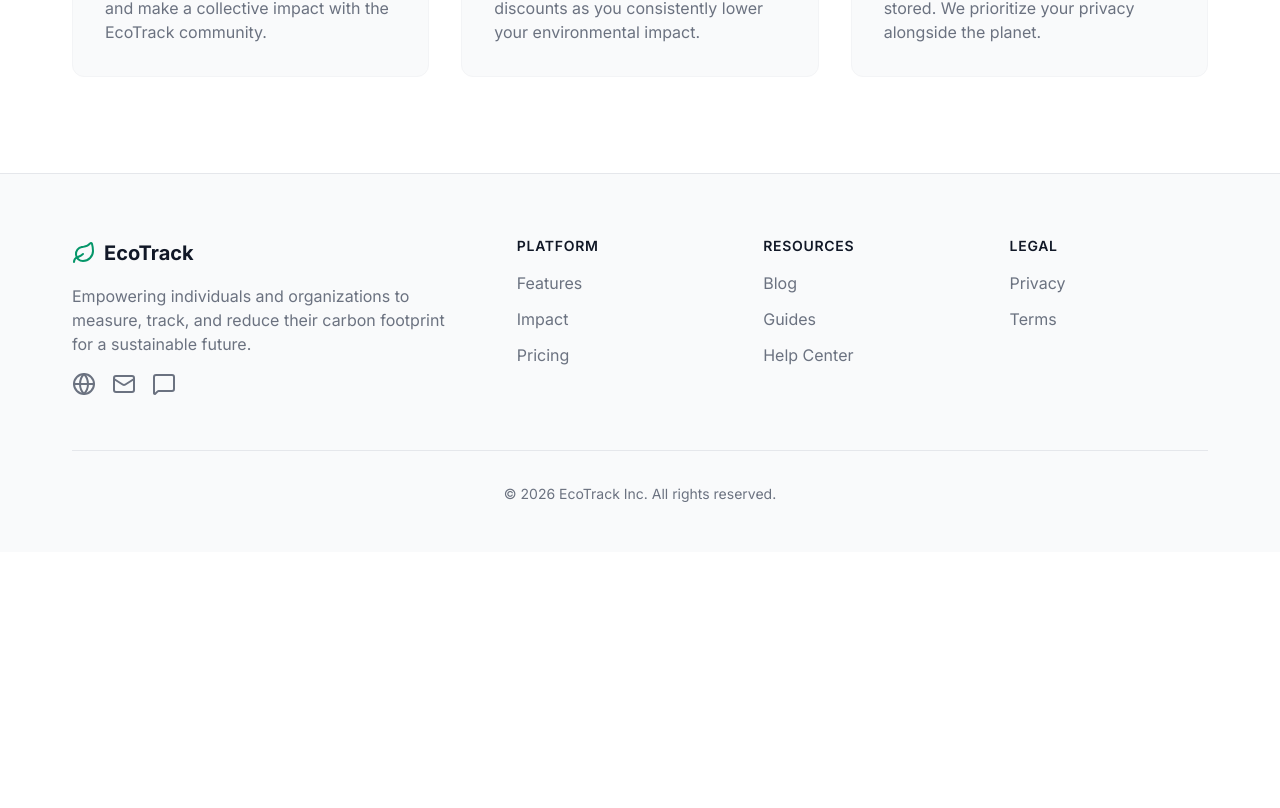
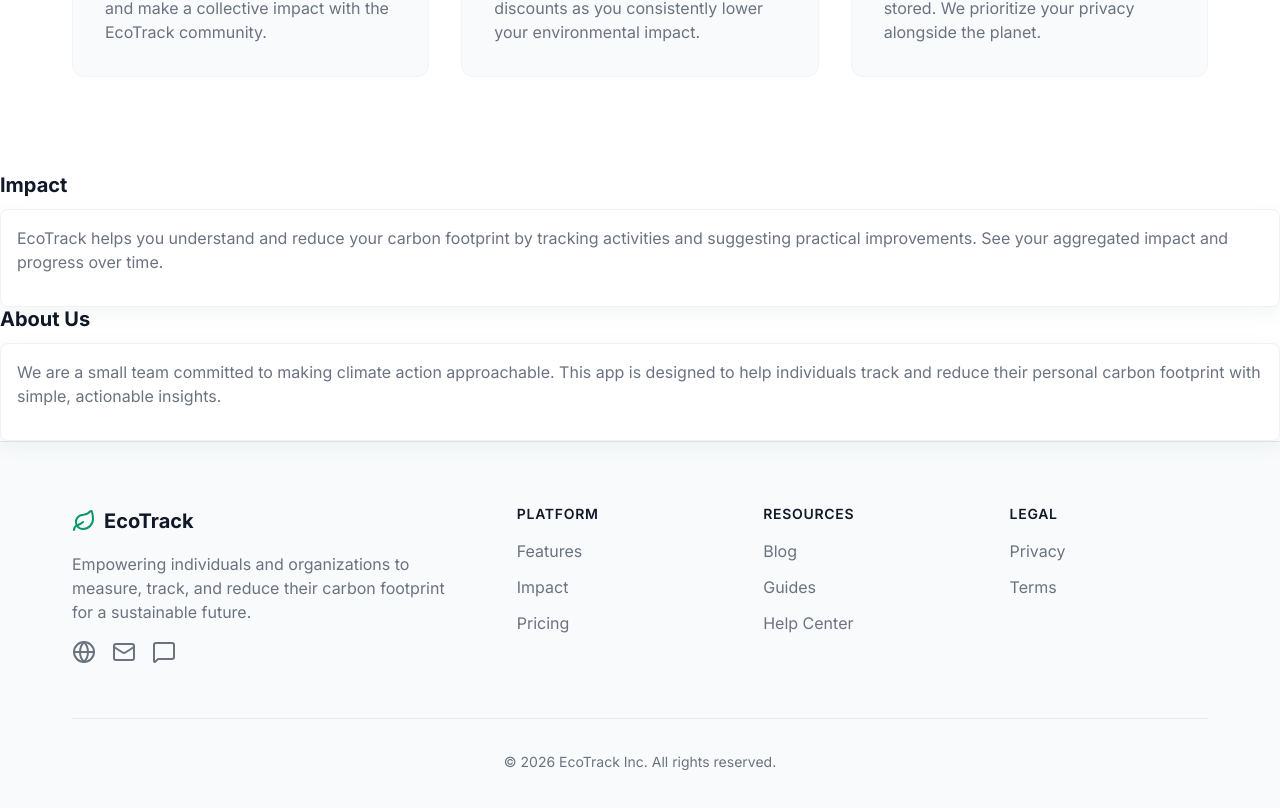
Before and after one commit to khanadil84/carbon-footprint-awareness-platform, a React (Vite) app: page / in a window 1280 px wide. Shown: the part 1430-2238 px from the top of the page. Before the commit the page ends 1982 px from the top, so only its background shows below. Built offline with nearby package versions, Linux system fonts and the light colour scheme; no server answers.

Commit message:
Add landing page impact and about sections

```diff
--- /dev/null
+++ b/src/components/sections/AboutSection.jsx
@@ -0,0 +1,21 @@
+import React from 'react';
+import './HeroSection.css';
+
+export const AboutSection = () => {
+  return (
+    <section id="about" className="dfp-section" aria-labelledby="about-heading">
+      <div className="dfp-section__header">
+        <h2 id="about-heading">About Us</h2>
+      </div>
+      <div className="dfp-section__content">
+        <p>
+          We are a small team committed to making climate action approachable. This app is designed
+          to help individuals track and reduce their personal carbon footprint with simple, actionable
+          insights.
+        </p>
+      </div>
+    </section>
+  );
+};
+
+export default AboutSection;
--- /dev/null
+++ b/src/components/sections/ImpactSection.jsx
@@ -0,0 +1,20 @@
+import React from 'react';
+import './HeroSection.css';
+
+export const ImpactSection = () => {
+  return (
+    <section id="impact" className="dfp-section" aria-labelledby="impact-heading">
+      <div className="dfp-section__header">
+        <h2 id="impact-heading">Impact</h2>
+      </div>
+      <div className="dfp-section__content">
+        <p>
+          EcoTrack helps you understand and reduce your carbon footprint by tracking activities and
+          suggesting practical improvements. See your aggregated impact and progress over time.
+        </p>
+      </div>
+    </section>
+  );
+};
+
+export default ImpactSection;
--- a/src/index.css
+++ b/src/index.css
@@ -16,6 +16,11 @@ html, body {
   line-height: 1.5;
   -webkit-font-smoothing: antialiased;
   -moz-osx-font-smoothing: grayscale;
+}
+
+/* Enable smooth scrolling for in-page anchor navigation */
+html {
+  scroll-behavior: smooth;
 }
 
 #root {
--- a/src/pages/LandingPage.jsx
+++ b/src/pages/LandingPage.jsx
@@ -3,6 +3,8 @@ import { Navbar } from '../components/layout/Navbar';
 import { Footer } from '../components/layout/Footer';
 import { HeroSection } from '../components/sections/HeroSection';
 import { FeaturesSection } from '../components/sections/FeaturesSection';
+import { ImpactSection } from '../components/sections/ImpactSection';
+import { AboutSection } from '../components/sections/AboutSection';
 
 export const LandingPage = () => {
   return (
@@ -11,6 +13,8 @@ export const LandingPage = () => {
       <main id="main-content">
         <HeroSection />
         <FeaturesSection />
+        <ImpactSection />
+        <AboutSection />
       </main>
       <Footer />
     </>
```
